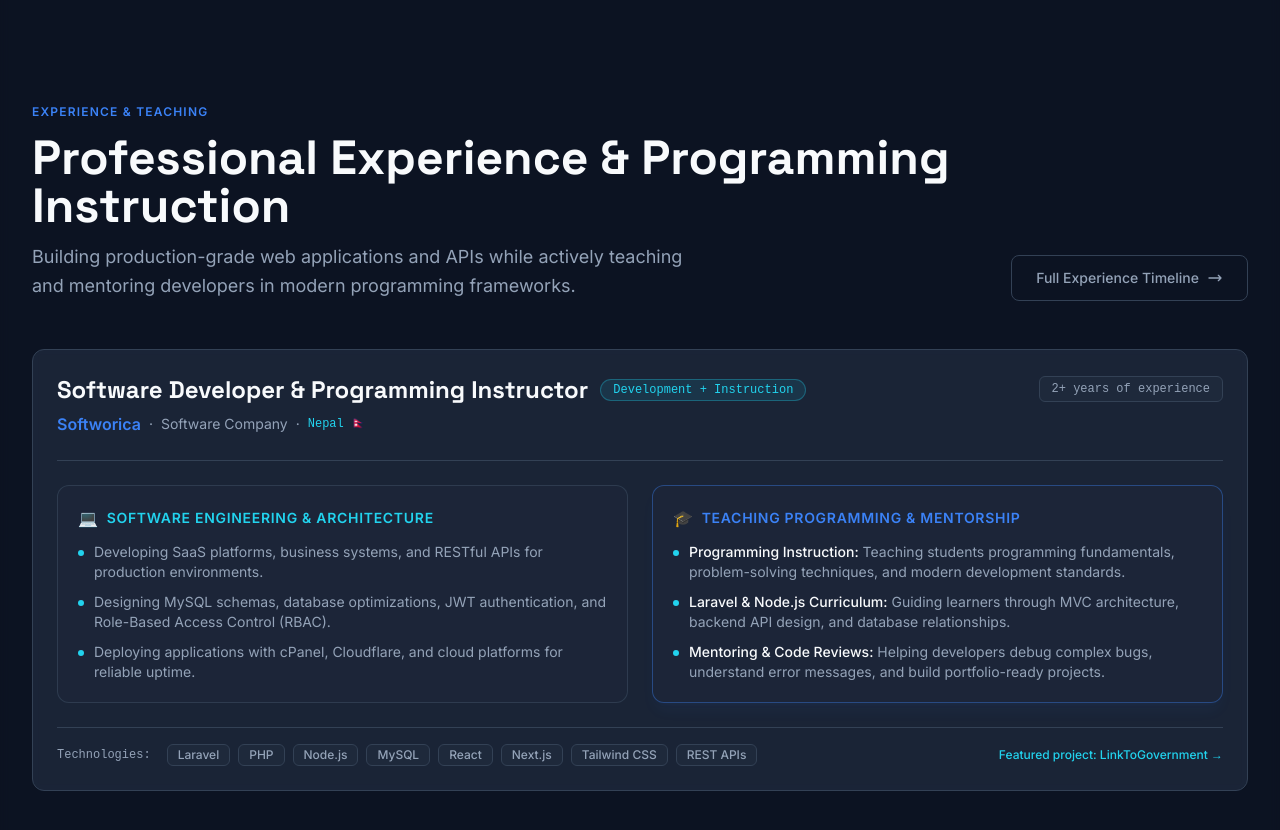
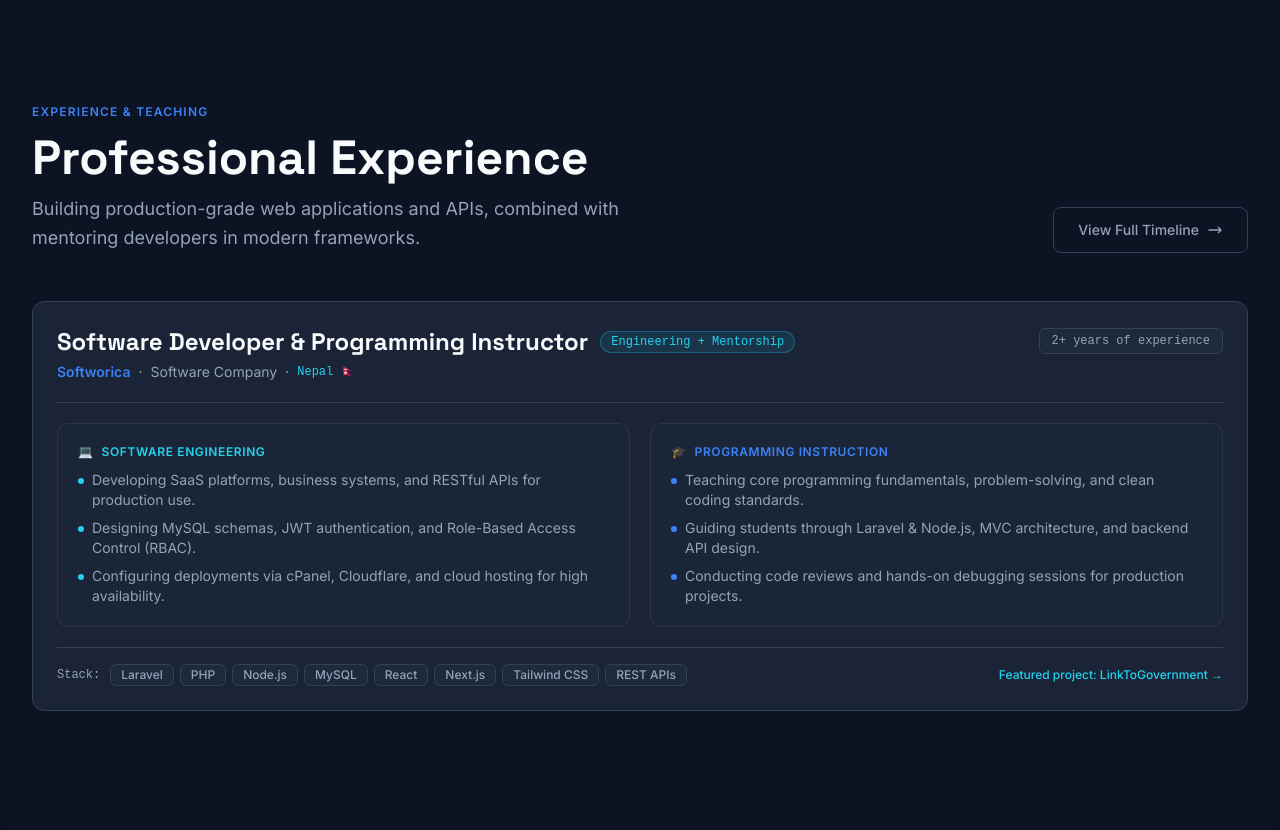
Before and after one commit to manojneupaneweb/manojneupane, a Next.js app: page / in a window 1280 px wide. Shown: the part 1840-2670 px from the top of the page. Built offline with nearby package versions, Linux system fonts and the light colour scheme.

Commit message:
style: streamline and clean Experience & Teaching section on homepage

```diff
--- a/src/app/page.tsx
+++ b/src/app/page.tsx
@@ -279,14 +279,14 @@ function ExperienceSection() {
           <div className="space-y-3">
             <span className="section-label">Experience & Teaching</span>
             <h2 id="experience-heading" className="section-title">
-              Professional Experience & Programming Instruction
+              Professional Experience
             </h2>
             <p className="section-subtitle">
-              Building production-grade web applications and APIs while actively teaching and mentoring developers in modern programming frameworks.
+              Building production-grade web applications and APIs, combined with mentoring developers in modern frameworks.
             </p>
           </div>
           <Link href="/experience" className="btn-secondary text-sm shrink-0">
-            Full Experience Timeline
+            View Full Timeline
             <svg className="w-4 h-4" fill="none" viewBox="0 0 24 24" stroke="currentColor" strokeWidth={2} aria-hidden="true">
               <path strokeLinecap="round" strokeLinejoin="round" d="M17 8l4 4m0 0l-4 4m4-4H3" />
             </svg>
@@ -297,12 +297,12 @@ function ExperienceSection() {
           {experiences.map((exp) => (
             <div key={exp.id} className="card relative overflow-hidden">
               {/* Header */}
-              <div className="flex flex-col sm:flex-row sm:items-start justify-between gap-4 pb-6 border-b border-[#334155]">
+              <div className="flex flex-col sm:flex-row sm:items-start justify-between gap-4 pb-5 border-b border-[#334155]">
                 <div>
-                  <div className="flex items-center gap-3 flex-wrap mb-1.5">
+                  <div className="flex items-center gap-3 flex-wrap mb-1">
                     <h3 className="text-xl sm:text-2xl font-bold text-[#F8FAFC]">{exp.role}</h3>
-                    <span className="px-3 py-0.5 rounded-full text-xs font-mono font-medium bg-[#22D3EE]/10 text-[#22D3EE] border border-[#22D3EE]/30">
-                      Development + Instruction
+                    <span className="px-2.5 py-0.5 rounded-full text-xs font-mono font-medium bg-[#22D3EE]/10 text-[#22D3EE] border border-[#22D3EE]/30">
+                      Engineering + Mentorship
                     </span>
                   </div>
                   <div className="flex items-center gap-2 flex-wrap text-sm">
@@ -311,12 +311,12 @@ function ExperienceSection() {
                         href={exp.organizationUrl}
                         target="_blank"
                         rel="noopener noreferrer"
-                        className="text-[#3B82F6] hover:text-[#2563EB] font-semibold text-base transition-colors"
+                        className="text-[#3B82F6] hover:text-[#2563EB] font-semibold transition-colors"
                       >
                         {exp.organization}
                       </a>
                     ) : (
-                      <span className="text-[#3B82F6] font-semibold text-base">{exp.organization}</span>
+                      <span className="text-[#3B82F6] font-semibold">{exp.organization}</span>
                     )}
                     <span className="text-[#94A3B8]">·</span>
                     <span className="text-[#94A3B8]">{exp.type}</span>
@@ -329,57 +329,57 @@ function ExperienceSection() {
                 </div>
               </div>
 
-              {/* Dual Pillars: Software Engineering & Programming Instruction */}
-              <div className="grid grid-cols-1 md:grid-cols-2 gap-6 my-6">
-                {/* Pillar 1: Production Software Engineering */}
-                <div className="bg-[#1E293B]/60 rounded-xl p-5 border border-[#334155]/80 space-y-3">
-                  <div className="flex items-center gap-2 text-[#22D3EE] font-semibold text-sm uppercase tracking-wider">
-                    <span className="text-base">💻</span>
-                    Software Engineering & Architecture
+              {/* Dual Pillars: Software Engineering & Instruction */}
+              <div className="grid grid-cols-1 md:grid-cols-2 gap-5 my-5">
+                {/* Pillar 1: Software Engineering */}
+                <div className="bg-[#1E293B]/40 rounded-xl p-4 sm:p-5 border border-[#334155]/60 space-y-2.5">
+                  <div className="flex items-center gap-2 text-[#22D3EE] font-semibold text-xs uppercase tracking-wider">
+                    <span>💻</span>
+                    Software Engineering
                   </div>
-                  <ul className="space-y-2.5 text-sm text-[#94A3B8]">
-                    <li className="flex items-start gap-2.5">
+                  <ul className="space-y-2 text-sm text-[#94A3B8]">
+                    <li className="flex items-start gap-2">
                       <span className="w-1.5 h-1.5 rounded-full bg-[#22D3EE] mt-2 shrink-0" aria-hidden="true" />
-                      <span>Developing SaaS platforms, business systems, and RESTful APIs for production environments.</span>
+                      <span>Developing SaaS platforms, business systems, and RESTful APIs for production use.</span>
                     </li>
-                    <li className="flex items-start gap-2.5">
+                    <li className="flex items-start gap-2">
                       <span className="w-1.5 h-1.5 rounded-full bg-[#22D3EE] mt-2 shrink-0" aria-hidden="true" />
-                      <span>Designing MySQL schemas, database optimizations, JWT authentication, and Role-Based Access Control (RBAC).</span>
+                      <span>Designing MySQL schemas, JWT authentication, and Role-Based Access Control (RBAC).</span>
                     </li>
-                    <li className="flex items-start gap-2.5">
+                    <li className="flex items-start gap-2">
                       <span className="w-1.5 h-1.5 rounded-full bg-[#22D3EE] mt-2 shrink-0" aria-hidden="true" />
-                      <span>Deploying applications with cPanel, Cloudflare, and cloud platforms for reliable uptime.</span>
+                      <span>Configuring deployments via cPanel, Cloudflare, and cloud hosting for high availability.</span>
                     </li>
                   </ul>
                 </div>
 
-                {/* Pillar 2: Teaching Programming */}
-                <div className="bg-[#1E293B]/60 rounded-xl p-5 border border-[#3B82F6]/40 relative space-y-3 shadow-lg shadow-[#3B82F6]/5">
-                  <div className="flex items-center gap-2 text-[#3B82F6] font-semibold text-sm uppercase tracking-wider">
-                    <span className="text-base">🎓</span>
-                    Teaching Programming & Mentorship
+                {/* Pillar 2: Instruction */}
+                <div className="bg-[#1E293B]/40 rounded-xl p-4 sm:p-5 border border-[#334155]/60 space-y-2.5">
+                  <div className="flex items-center gap-2 text-[#3B82F6] font-semibold text-xs uppercase tracking-wider">
+                    <span>🎓</span>
+                    Programming Instruction
                   </div>
-                  <ul className="space-y-2.5 text-sm text-[#94A3B8]">
-                    <li className="flex items-start gap-2.5">
-                      <span className="w-1.5 h-1.5 rounded-full bg-[#22D3EE] mt-2 shrink-0" aria-hidden="true" />
-                      <span><strong className="text-[#F8FAFC] font-medium">Programming Instruction:</strong> Teaching students programming fundamentals, problem-solving techniques, and modern development standards.</span>
+                  <ul className="space-y-2 text-sm text-[#94A3B8]">
+                    <li className="flex items-start gap-2">
+                      <span className="w-1.5 h-1.5 rounded-full bg-[#3B82F6] mt-2 shrink-0" aria-hidden="true" />
+                      <span>Teaching core programming fundamentals, problem-solving, and clean coding standards.</span>
                     </li>
-                    <li className="flex items-start gap-2.5">
-                      <span className="w-1.5 h-1.5 rounded-full bg-[#22D3EE] mt-2 shrink-0" aria-hidden="true" />
-                      <span><strong className="text-[#F8FAFC] font-medium">Laravel & Node.js Curriculum:</strong> Guiding learners through MVC architecture, backend API design, and database relationships.</span>
+                    <li className="flex items-start gap-2">
+                      <span className="w-1.5 h-1.5 rounded-full bg-[#3B82F6] mt-2 shrink-0" aria-hidden="true" />
+                      <span>Guiding students through Laravel & Node.js, MVC architecture, and backend API design.</span>
                     </li>
-                    <li className="flex items-start gap-2.5">
-                      <span className="w-1.5 h-1.5 rounded-full bg-[#22D3EE] mt-2 shrink-0" aria-hidden="true" />
-                      <span><strong className="text-[#F8FAFC] font-medium">Mentoring & Code Reviews:</strong> Helping developers debug complex bugs, understand error messages, and build portfolio-ready projects.</span>
+                    <li className="flex items-start gap-2">
+                      <span className="w-1.5 h-1.5 rounded-full bg-[#3B82F6] mt-2 shrink-0" aria-hidden="true" />
+                      <span>Conducting code reviews and hands-on debugging sessions for production projects.</span>
                     </li>
                   </ul>
                 </div>
               </div>
 
               {/* Technologies Applied */}
-              <div className="pt-4 border-t border-[#334155] flex flex-wrap items-center justify-between gap-4">
-                <div className="flex flex-wrap items-center gap-2">
-                  <span className="text-xs font-mono text-[#94A3B8] mr-2">Technologies:</span>
+              <div className="pt-4 border-t border-[#334155] flex flex-wrap items-center justify-between gap-3">
+                <div className="flex flex-wrap items-center gap-1.5">
+                  <span className="text-xs font-mono text-[#94A3B8] mr-1">Stack:</span>
                   {exp.technologies.map((tech) => (
                     <span key={tech} className="tag text-xs">{tech}</span>
                   ))}
@@ -387,7 +387,7 @@ function ExperienceSection() {
                 {exp.projects && exp.projects.length > 0 && (
                   <Link
                     href={`/projects/${exp.projects[0]}`}
-                    className="inline-flex items-center gap-1.5 text-xs font-medium text-[#22D3EE] hover:underline"
+                    className="inline-flex items-center gap-1 text-xs font-medium text-[#22D3EE] hover:underline"
                   >
                     Featured project: LinkToGovernment →
                   </Link>
```
